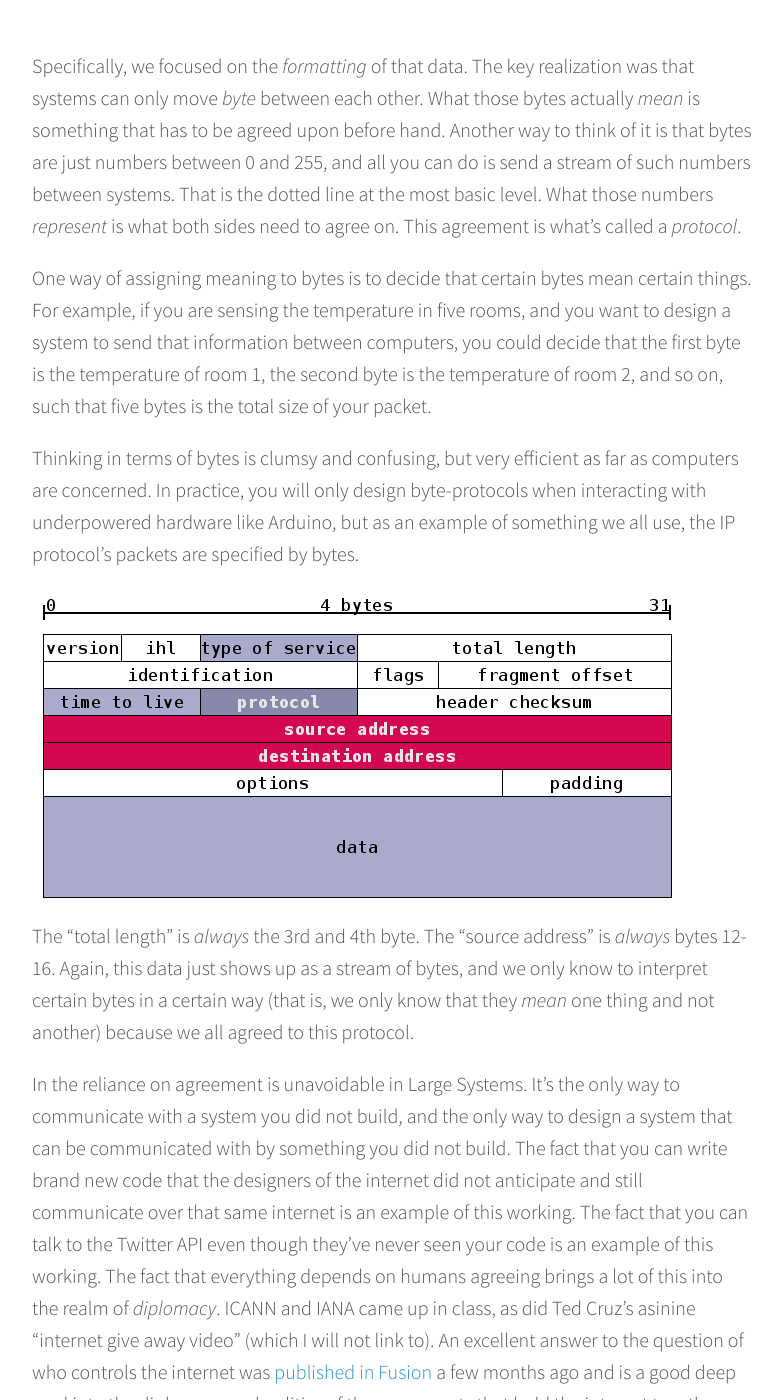
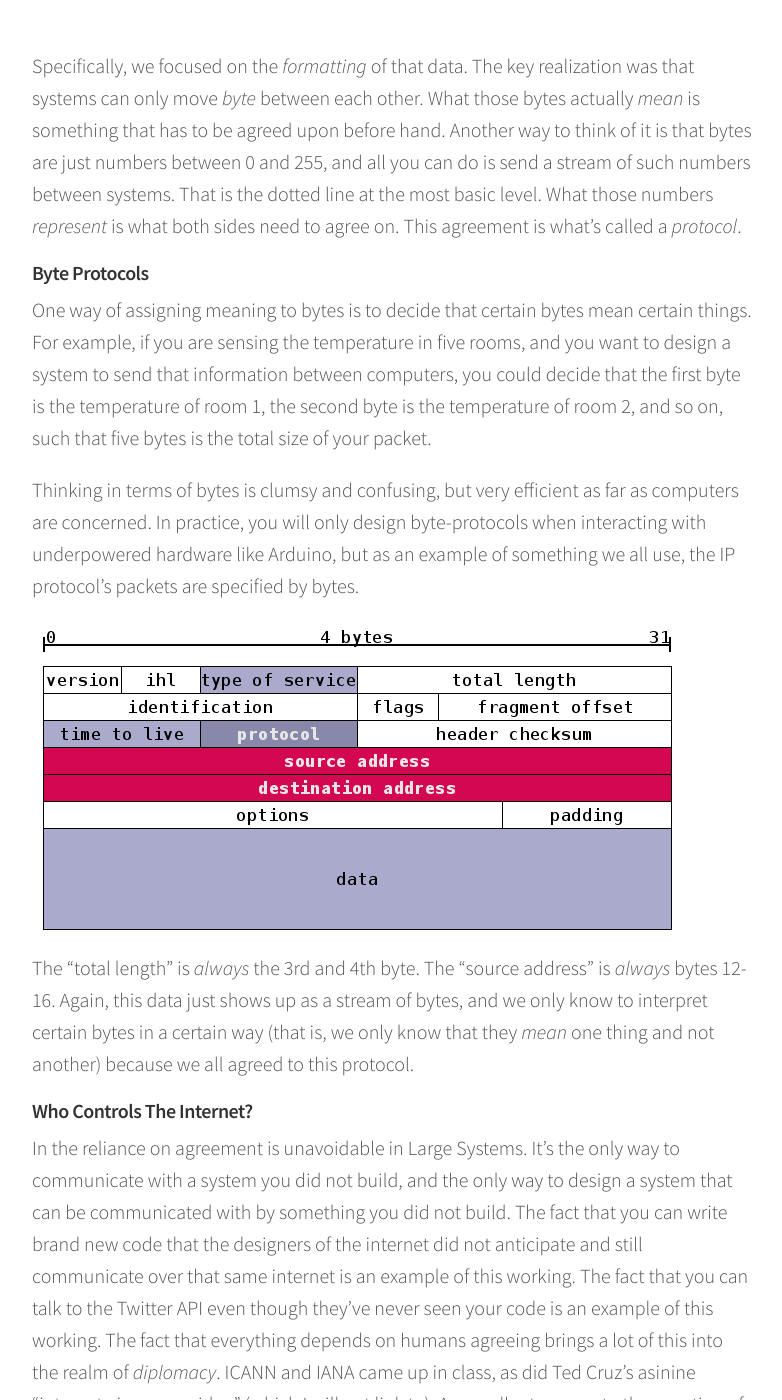
Before and after one commit to nasser/teaching, a Jekyll site: the page built from 2017/large-systems/week-3/notes.md, in a window 1280 px wide and 1400 px high, scrolled down 532 px. Shown: the whole window, without its empty margins (248-1030 px from the left). Built offline with Jekyll 4.4.1, drawn with Linux system fonts in a browser that asks for light colours; some of the changed text lies outside the part shown.

Commit message:
add headings

```diff
--- a/2017/large-systems/week-3/notes.md
+++ b/2017/large-systems/week-3/notes.md
@@ -15,6 +15,8 @@ We focused on the dotted line this week, or what moves in between systems.
 
 Specifically, we focused on the *formatting* of that data. The key realization was that systems can only move *byte* between each other. What those bytes actually *mean* is something that has to be agreed upon before hand. Another way to think of it is that bytes are just numbers between 0 and 255, and all you can do is send a stream of such numbers between systems. That is the dotted line at the most basic level. What those numbers *represent* is what both sides need to agree on. This agreement is what's called a *protocol*.
 
+#### Byte Protocols
+
 One way of assigning meaning to bytes is to decide that certain bytes mean certain things. For example, if you are sensing the temperature in five rooms, and you want to design a system to send that information between computers, you could decide that the first byte is the temperature of room 1, the second byte is the temperature of room 2, and so on, such that five bytes is the total size of your packet.
 
 Thinking in terms of bytes is clumsy and confusing, but very efficient as far as computers are concerned. In practice, you will only design byte-protocols when interacting with underpowered hardware like Arduino, but as an example of something we all use, the IP protocol's packets are specified by bytes.
@@ -23,7 +25,11 @@ Thinking in terms of bytes is clumsy and confusing, but very efficient as far as
 
 The "total length" is *always* the 3rd and 4th byte. The "source address" is *always* bytes 12-16. Again, this data just shows up as a stream of bytes, and we only know to interpret certain bytes in a certain way (that is, we only know that they *mean* one thing and not another) because we all agreed to this protocol.
 
+#### Who Controls The Internet?
+
 In the reliance on agreement is unavoidable in Large Systems. It's the only way to communicate with a system you did not build, and the only way to design a system that can be communicated with by something you did not build. The fact that you can write brand new code that the designers of the internet did not anticipate and still communicate over that same internet is an example of this working. The fact that you can talk to the Twitter API even though they've never seen your code is an example of this working. The fact that everything depends on humans agreeing brings a lot of this into the realm of *diplomacy*. ICANN and IANA came up in class, as did Ted Cruz's asinine "internet give away video" (which I will not link to). An excellent answer to the question of who controls the internet was [published in Fusion](http://fusion.net/story/343533/who-controls-the-internet/) a few months ago and is a good deep read into the diplomacy and politics of the agreements that hold the internet together.
+
+#### "Human Readable"
 
 In practice, most modern protocols that we will design and interact with will be "human readable", which means you can look at the bytes directly and they will look like "text". This usually means that the bytes are encoded in [ASCII](https://en.wikipedia.org/wiki/ASCII) and the protocol is designed around English language keywords. Again, this does not change the fact that we're still dealing with bytes, we're just agreeing to interpret the bytes as text, and look for specific patterns of text (words) that will have special meaning. The text encoding section later on gets into this.
 
```
Also changed, not shown: other parts of 2017/large-systems/week-3/notes.md (+2 -0 lines).
